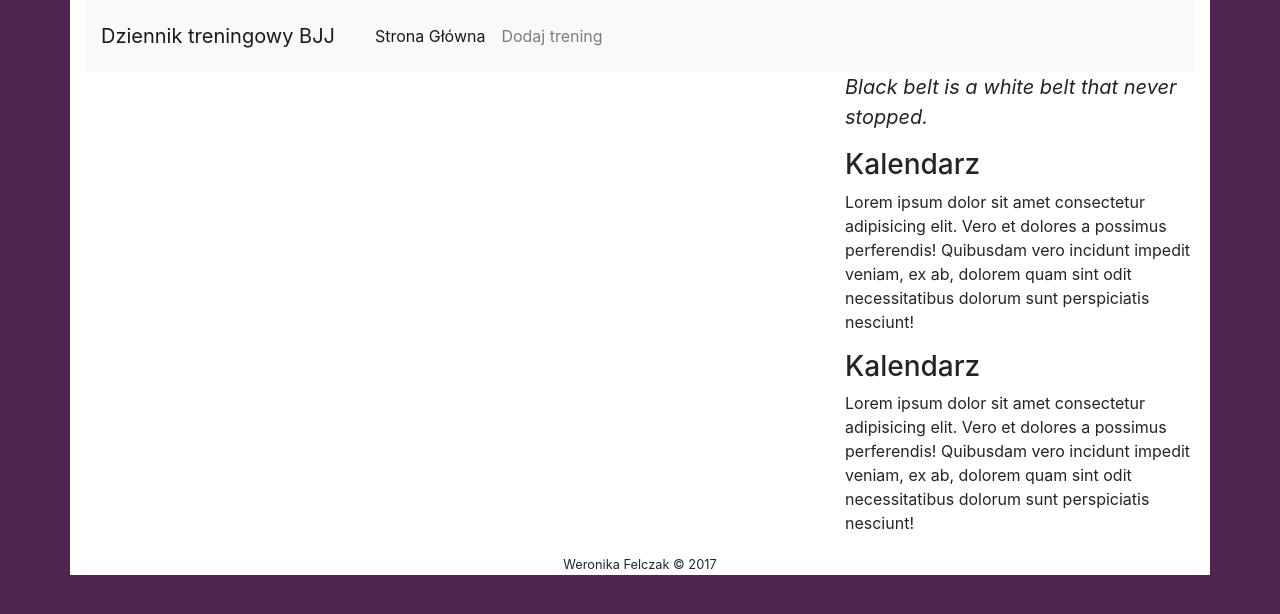
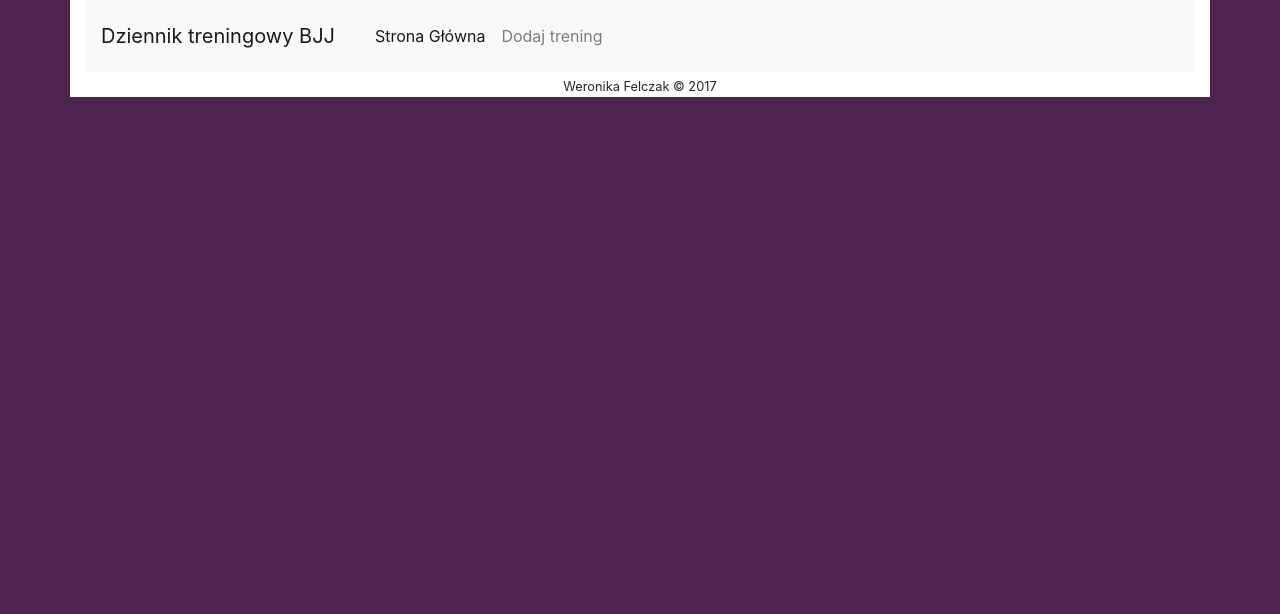
Before and after one commit to weronikadominiak/BJJ-Training-Journal, an Angular app: page / in a window 1280 px wide. Shown: the top 614 px of the page. Built offline with nearby package versions, Linux system fonts and the light colour scheme.

Commit message:
Removed sidebar

```diff
--- a/src/app/app.component.html
+++ b/src/app/app.component.html
@@ -1,16 +1,16 @@
 <div class="container">
   <bjj-navbar></bjj-navbar>
   <div class="row">
-    <section class="col-sm-8">
+    <section class="col-sm-12">
         <router-outlet></router-outlet>
     </section>
-    <aside class="col-sm-4">
+    <!-- <aside class="col-sm-4">
         <blockquote class="blockquote">
           <i>Black belt is a white belt that never stopped.</i>
         </blockquote>
       <bjj-calendar></bjj-calendar>
       <bjj-calendar></bjj-calendar>
-    </aside>
+    </aside> -->
   </div>
   <footer>
     <small>Weronika Felczak &copy; 2017</small>
--- a/src/app/display-rating/display-rating.component.ts
+++ b/src/app/display-rating/display-rating.component.ts
@@ -7,7 +7,7 @@ import { Component, OnInit, Input } from '@angular/core';
 })
 export class DisplayRatingComponent implements OnInit {
   @Input() rate;
-  lista = [1,2,3,4,5,6,7,8,9,10];
+  lista = [1,2,3,4,5,6,7,8,9,10]
 
   constructor() { }
 
--- a/src/app/new-post/new-post.component.html
+++ b/src/app/new-post/new-post.component.html
@@ -20,7 +20,7 @@
 </div>
 <div class="form-group">
     <label for="technique">Ćwiczona technika: </label>
-    <input type="text" class="form-control" maxlength="100"
+    <input type="text" class="form-control" maxlength="240"
     placeholder="Np. balacha z gardy..."
     id="technique" name="technique" [(ngModel)]="myPost.technique">
   </div>
@@ -30,7 +30,7 @@
   </div>
 <div class="form-group">
   <label for="note">Notatki:</label>
-  <textarea class="form-control" maxlength="240" rows="6" id="note" name="note" [(ngModel)]="myPost.note"></textarea>
+  <textarea class="form-control" maxlength="1000" rows="6" id="note" name="note" [(ngModel)]="myPost.note"></textarea>
 </div>
 <div *ngIf="!onEdit; else edit">
     <button [disabled]="!postForm.valid" type="submit"
```
